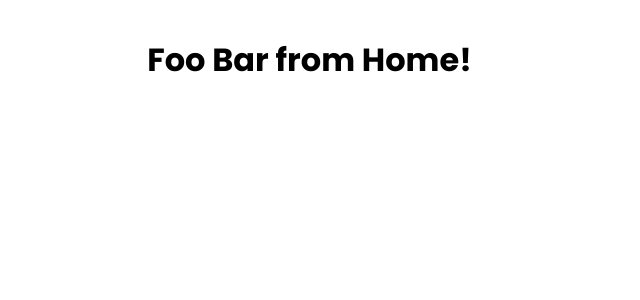
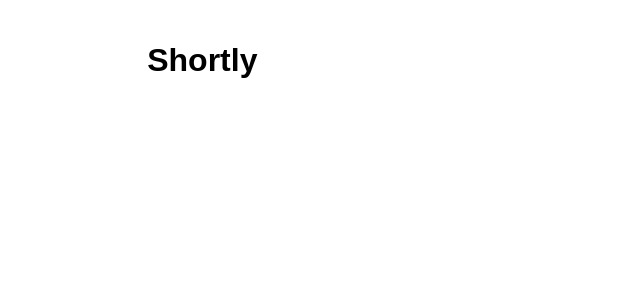
Before and after one commit to HansKre/shortly-challenge, a Next.js app: page / in a window 1280 px wide. Shown: the top 300 px of the page, without its empty margins (0-640 px from the left). Built offline with nearby package versions, Linux system fonts and the light colour scheme.

Commit message:
Add Header-placeholder component.

```diff
--- /dev/null
+++ b/components/header/Header.tsx
@@ -0,0 +1,9 @@
+import { Logo } from './Logo';
+
+export default function Header() {
+  return (
+    <header role='header' aria-label='Page Header'>
+      <Logo>Shortly</Logo>
+    </header>
+  );
+}
--- /dev/null
+++ b/components/header/Logo.tsx
@@ -0,0 +1,8 @@
+import styled from 'styled-components';
+import theme from 'styles/theme';
+
+export const Logo = styled.h2`
+  font-family: 'Source Sans Pro', sans-serif;
+  font-size: ${theme.typography.logo};
+  font-weight: 600;
+`;
--- /dev/null
+++ b/components/header/index.ts
@@ -0,0 +1 @@
+export { default as Header } from './Header';
--- /dev/null
+++ b/components/index.ts
@@ -0,0 +1 @@
+export * from './header';
--- a/pages/_document.tsx
+++ b/pages/_document.tsx
@@ -45,7 +45,7 @@ export default class MyDocument extends Document {
           <link rel='preconnect' href='https://fonts.googleapis.com' />
           <link rel='preconnect' href='https://fonts.gstatic.com' />
           <link
-            href='https://fonts.googleapis.com/css2?family=Poppins:wght@500;700&display=swap'
+            href='https://fonts.googleapis.com/css2?family=Poppins:wght@500;700&family=Open+Sans:wght@700&Source+Sans+Pro:wght@600&display=swap'
             rel='stylesheet'
           />
         </Head>
--- a/pages/index.tsx
+++ b/pages/index.tsx
@@ -1,4 +1,5 @@
 import Head from 'next/head';
+import { Header } from 'components';
 
 export default function Home() {
   return (
@@ -6,7 +7,7 @@ export default function Home() {
       <Head>
         <title>Shortly - More than just shorter links</title>
       </Head>
-      <h1>Foo Bar from Home!</h1>
+      <Header />
     </>
   );
 }
```
Also changed, not shown: 1 other file (tests, documents, lock files or other folders).
